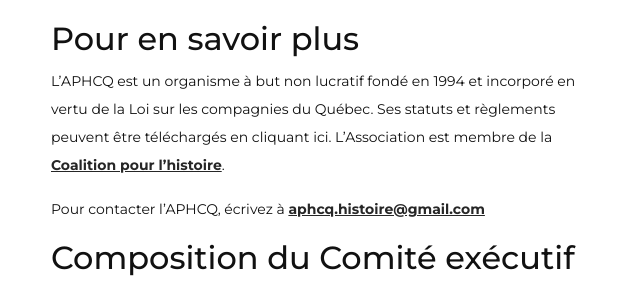
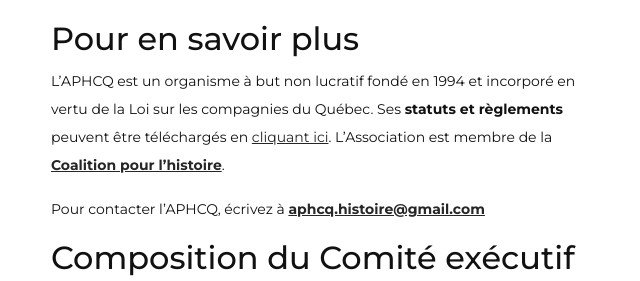
Before and after one commit to aphcq-association/site-web, a Jekyll site: the page built from docs/apropos.html, in a window 1280 px wide and 900 px high, scrolled down 984 px. Shown: the part 188-469 px from the top of the window, without its empty margins (34-674 px from the left). Built offline with Jekyll 4.4.1, drawn with Linux system fonts in a browser that asks for light colours; part of the change alters nothing that is shown.

```diff
--- a/docs/apropos.html
+++ b/docs/apropos.html
@@ -25,7 +25,7 @@ Nos principales activités sont la publication d’un **[bulletin d’informatio
 
 ## Pour en savoir plus
 
-L’APHCQ est un organisme à but non lucratif fondé en 1994 et incorporé en vertu de la Loi sur les compagnies du Québec. Ses statuts et règlements peuvent être téléchargés en cliquant ici. L’Association est membre de la **<a href="https://www.coalitionhistoire.org" target="_blank">Coalition pour l’histoire</a>**.
+L’APHCQ est un organisme à but non lucratif fondé en 1994 et incorporé en vertu de la Loi sur les compagnies du Québec. Ses **statuts et règlements** peuvent être téléchargés en [cliquant ici](media/aphcq_statuts_et_reglements_2022-01-14-compressed.pdf). L’Association est membre de la **[Coalition pour l’histoire](https://www.coalitionhistoire.org)**.
 
 Pour contacter l'APHCQ, écrivez à **[aphcq.histoire@gmail.com](mailto:aphcq.histoire@gmail.com)**
 
```
